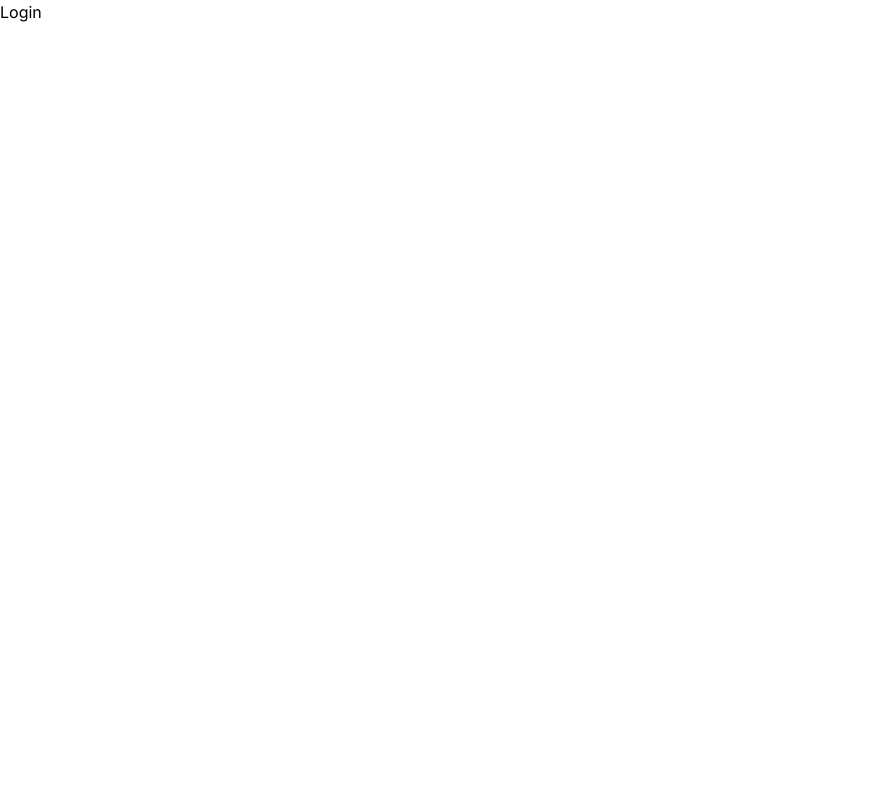
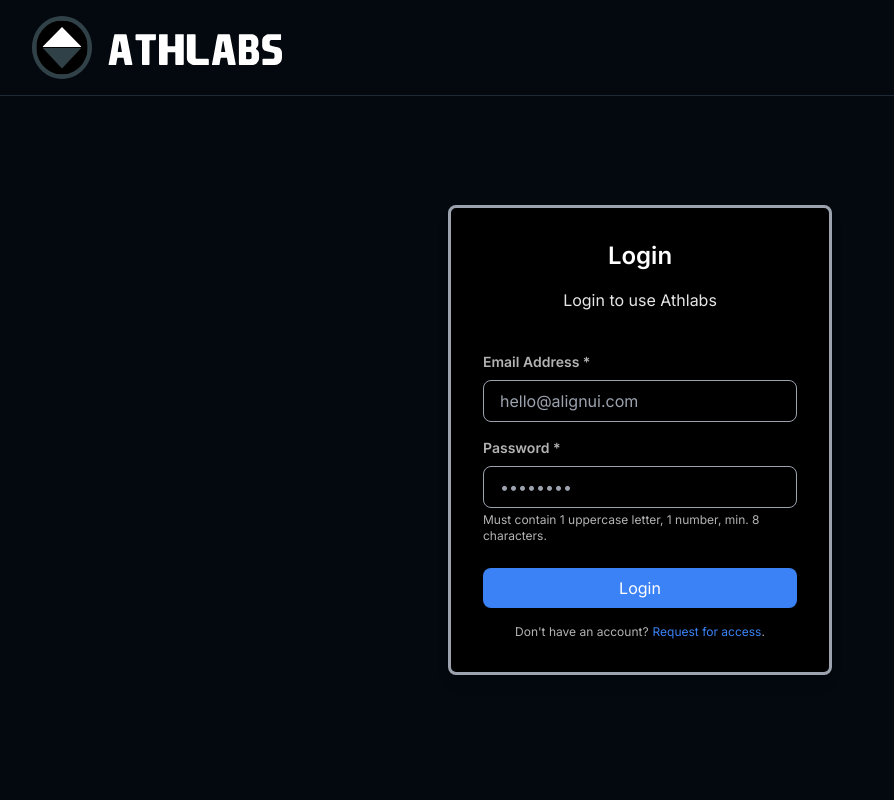
Before and after one commit to 4722794/athlabs-frontend, a Next.js app: page /login in a window 1280 px wide. Shown: the top 800 px of the page, without its empty margins (0-894 px from the left). Built offline with nearby package versions, Linux system fonts and the light colour scheme.

Commit message:
push my code

```diff
--- a/src/app/components/Footer.tsx
+++ b/src/app/components/Footer.tsx
@@ -1,9 +1,14 @@
 import Image from "next/image";
 import React from "react";
 
-const Footer = () => {
+interface FooterProps {
+  className?: string;
+}
+const Footer: React.FC<FooterProps> = ({ className }) => {
   return (
-    <footer className="bg-[#04080f]  text-white text-left items-center flex w-full sticky top-auto bottom-0 z-10  border-b border-gray-800">
+    <footer
+      className={`bg-[#04080f]  text-white text-left items-center flex w-full top-auto bottom-0 z-10  border-b border-gray-800 sticky ${className}`}
+    >
       <div className="container mx-auto self-center px-6 md:px-8 ">
         <div className="flex justify-end py-20">
           <div className="w-6/12 flex justify-between">
--- a/src/app/components/Header.tsx
+++ b/src/app/components/Header.tsx
@@ -1,7 +1,11 @@
 import Image from "next/image";
 import React from "react";
 
-const Header = () => {
+interface HeaderProps {
+  showButton?: boolean;
+}
+
+const Header: React.FC<HeaderProps> = ({ showButton = true }) => {
   return (
     <header className="bg-[#04080f]  text-white text-left items-center flex fixed w-full top-0 z-30 h-20  md:h-24 border-b border-gray-800">
       <div className="container mx-auto self-center px-6 md:px-8 flex justify-between items-center">
@@ -15,6 +19,7 @@ const Header = () => {
           />
         </a>
 
+        {showButton ? (
           <div className=" hidden lg:inline-flex items-center">
             <a className="py-2 px-3  text-sm  font-semibold  text-white cursor-pointer">
               JOIN US
@@ -26,6 +31,9 @@ const Header = () => {
               GO TO APP
             </a>
           </div>
+        ) : (
+          ""
+        )}
       </div>
     </header>
   );
--- a/src/app/home/page.tsx
+++ b/src/app/home/page.tsx
@@ -3,6 +3,7 @@ import React from "react";
 import Tabs from "@/app/components/Tabs";
 import InputFileUpload from "../components/InputFileUpload";
 import Chat from "../components/Chat";
+import HomeLayout from "../layout/HomeLayout";
 
 const Tab1Content = () => (
   <div>
@@ -67,6 +68,7 @@ const AdminPage = () => {
   ];
 
   return (
+    <HomeLayout>
       <div className="flex w-full  px-6 pt-5">
         <div className="flex w-full flex-col lg:flex-row  gap-x-2 gap-y-2">
           <div className="flex flex-col items-left relative w-full lg:w-8/12 rounded-2xl  ">
@@ -81,6 +83,7 @@ const AdminPage = () => {
           </div>
         </div>
       </div>
+    </HomeLayout>
   );
 };
 
--- a/src/app/landing/layout.tsx
+++ /dev/null
@@ -1,25 +0,0 @@
-import type { Metadata } from "next";
-import { Inter } from "next/font/google";
-import Header from "@/app/components/Header";
-import Footer from "@/app/components/Footer";
-
-const inter = Inter({ subsets: ["latin"] });
-
-export const metadata: Metadata = {
-  title: "Create Next App",
-  description: "Generated by create next app",
-};
-
-export default function RootLayout({
-  children,
-}: {
-  children: React.ReactNode;
-}) {
-  return (
-    <>
-      <Header />
-      {children}
-      <Footer />
-    </>
-  );
-}
--- a/src/app/home/layout.tsx
+++ b/src/app/layout/HomeLayout.tsx
@@ -3,7 +3,7 @@ import React, { useState, useEffect } from "react";
 import Sidebar from "../components/Sidebar";
 import Header from "../components/AdminHeader";
 
-const AdminLayout = ({ children }) => {
+const HomeLayout = ({ children }) => {
   const [open, setSidebarOpen] = useState(true);
 
   const toggleSidebar = () => {
@@ -90,4 +90,4 @@ const AdminLayout = ({ children }) => {
   );
 };
 
-export default AdminLayout;
+export default HomeLayout;
--- /dev/null
+++ b/src/app/layout/LandingLayout.tsx
@@ -0,0 +1,26 @@
+import type { Metadata } from "next";
+import { Inter } from "next/font/google";
+import Header from "@/app/components/Header";
+import Footer from "@/app/components/Footer";
+
+interface LandingLayoutProps {
+  showButton?: boolean;
+  footerClass?: string;
+  children: React.ReactNode;
+}
+
+const LandingLayout: React.FC<LandingLayoutProps> = ({
+  showButton = true,
+  footerClass,
+  children,
+}) => {
+  return (
+    <>
+      <Header showButton={showButton} />
+      {children}
+      <Footer className={footerClass} />
+    </>
+  );
+};
+
+export default LandingLayout;
--- a/src/app/login/page.tsx
+++ b/src/app/login/page.tsx
@@ -1,5 +1,68 @@
+import LandingLayout from "../layout/LandingLayout";
+
 const Login = () => {
-  return <>Login</>;
+  const footerClass = "!relative";
+
+  return (
+    <LandingLayout showButton={false} footerClass={footerClass}>
+      <div className="bg-[#04080f] flex items-center justify-center pt-40 pb-20 h-screen ">
+        <div className="bg-black p-8 rounded-lg shadow-lg max-w-sm w-full border-[3px]  border-gray-400">
+          <h2 className="text-2xl font-semibold text-center mb-4 text-white">
+            Login
+          </h2>
+          <p className="text-white/90 text-center mb-10">
+            Login to use Athlabs
+          </p>
+          <form>
+            <div className="mb-4">
+              <label
+                htmlFor="email"
+                className="block text-white/70  text-sm font-semibold mb-2"
+              >
+                Email Address *
+              </label>
+              <input
+                type="email"
+                id="email"
+                className="form-input w-full px-4 py-2 border rounded-lg  border-gray-400 text-white/90  bg-transparent"
+                placeholder="hello@alignui.com"
+              />
+            </div>
+            <div className="mb-6">
+              <label
+                htmlFor="password"
+                className="block text-white/70  text-sm font-semibold mb-2"
+              >
+                Password *
+              </label>
+              <input
+                type="password"
+                id="password"
+                className="form-input w-full px-4 py-2 border rounded-lg  border-gray-400 text-white/90  bg-transparent"
+                placeholder="••••••••"
+              />
+              <p className="text-white/70 text-xs mt-1">
+                Must contain 1 uppercase letter, 1 number, min. 8 characters.
+              </p>
+            </div>
+            <button
+              type="submit"
+              className="w-full bg-blue-500 text-white px-4 py-2 rounded-lg hover:bg-blue-600 focus:outline-none focus:ring-2 focus:ring-blue-500 focus:ring-opacity-50"
+            >
+              Login
+            </button>
+            <p className="text-white/70 text-xs text-center mt-4">
+              Don't have an account?
+              <a className="text-blue-500 hover:underline ml-1" target="_blank">
+                Request for access
+              </a>
+              .
+            </p>
+          </form>
+        </div>
+      </div>
+    </LandingLayout>
+  );
 };
 
 export default Login;
--- a/src/app/page.tsx
+++ b/src/app/page.tsx
@@ -1,8 +1,92 @@
 import React from "react";
 import HealthApp from "./components/HealthApp";
+import LandingLayout from "./layout/LandingLayout";
 
 const AppPage = () => {
-  return <h1>Hellog </h1>;
+  return (
+    <LandingLayout>
+      <div className="relative z-20">
+        <section className="  sticky top-0">
+          <div className="py-0 bg-[#04080f] h-screen items-center">
+            <div className="container mx-auto  px-6 md:px-8 flex items-center  h-full">
+              <div className=" w-full md:w-6/12">
+                <h2 className=" text-5xl lg:text-8xl font-bold mb-6 text-[#98a2b3] leading-[4rem] lg:leading-[7.5rem]">
+                  Put your health on autopilot.
+                </h2>
+                <div className=" text-2xl text-white/80 my-10">
+                  Your personalized health OS.
+                </div>
+
+                <div>
+                  <div className="w-full lg:w-10/12 pt-5">
+                    <form className="flex items-center flex-1 justify-start mt-30 relative">
+                      <div className="w-full relative text-left">
+                        <input
+                          type="text"
+                          placeholder=" > enter your email"
+                          className="box-border placeholder:text-white/50 text-white bg-[#1a212f] border-1 border-[#344054]  p-2 pl-5 min-h-[75px]  w-full  outline-2 outline-gray-800 "
+                        />
+                      </div>
+
+                      <input
+                        type="submit"
+                        value="Get access"
+                        data-wait="..."
+                        className="w-[200px] cursor-pointer  text-white text-center tracking-wider capitalize whitespace-normal object-fill rounded-sm bg-gradient-to-r from-[#101828] to-[#44366a] min-h-[60px] absolute right-2 top-2 overflow-visible"
+                      />
+                    </form>
+                  </div>
+                </div>
+              </div>
+            </div>
+          </div>
+        </section>
+
+        <section className="bg-[#101828] pt-24 pb-0 relative">
+          <div className="container mx-auto  px-6 md:px-8">
+            <div className=" text-2xl md:text-3xl text-white text-center leading-10 font-extralight ">
+              Welcome to your personalized health system.
+            </div>
+            <div className=" text-2xl md:text-3xl text-white text-center leading-10 font-extralight pt-10 ">
+              Harness the power of your data to build your optimal health
+              routine.
+            </div>
+          </div>
+        </section>
+
+        <section className="s-hp-slides relative ">
+          <HealthApp />
+        </section>
+
+        <section className="relative z-10  bg-[#e4e7ec] py-20 lg:py-20 min-h-[200px]">
+          <div className="container mx-auto  px-6 md:px-8">
+            <div className="text-3xl lg:text-5xl mb-5 lg:leading-[58px] text-center ">
+              “I love how I can easily create training programs <br />
+              for my athletes and visualize key performance metrics”
+            </div>
+
+            <div className="w-full lg:w-6/12 mx-auto pt-5">
+              <form className="flex items-center flex-1 justify-start mt-30 relative">
+                <div className="w-full relative text-left">
+                  <input
+                    type="text"
+                    className="box-border shadow-none text-[#212121] bg-[#dadada] border-1 border-[#344054]  p-2 pl-5 min-h-[75px]  w-full  outline-2 outline-gray-800"
+                  />
+                </div>
+
+                <input
+                  type="submit"
+                  value="Get access"
+                  data-wait="..."
+                  className="w-[200px] cursor-pointer text-white text-center tracking-wider capitalize whitespace-normal object-fill rounded-sm bg-[#a11043] min-h-[60px] absolute right-2 top-2 overflow-visible"
+                />
+              </form>
+            </div>
+          </div>
+        </section>
+      </div>
+    </LandingLayout>
+  );
 };
 
 export default AppPage;
```
Lines whose indentation alone changed are shown as unchanged.
